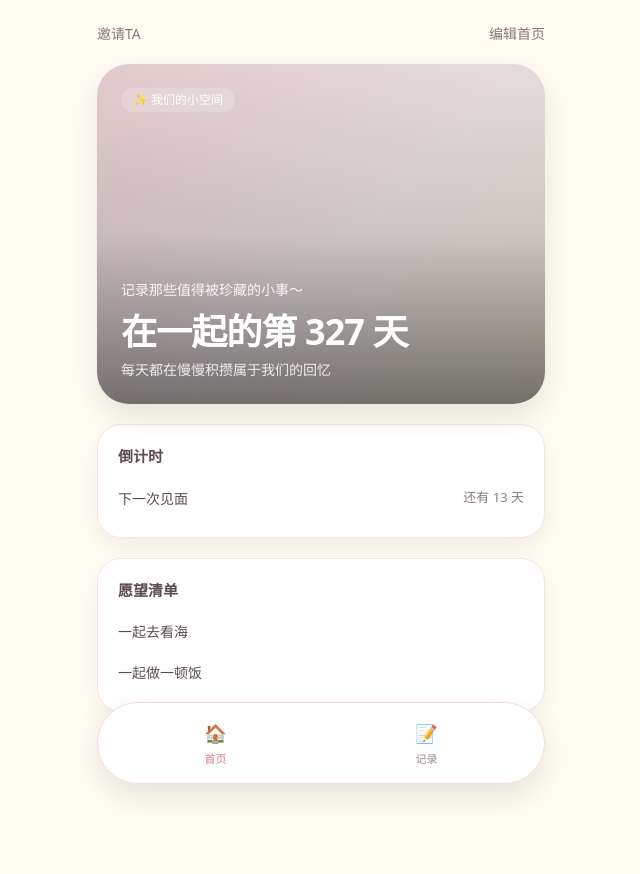
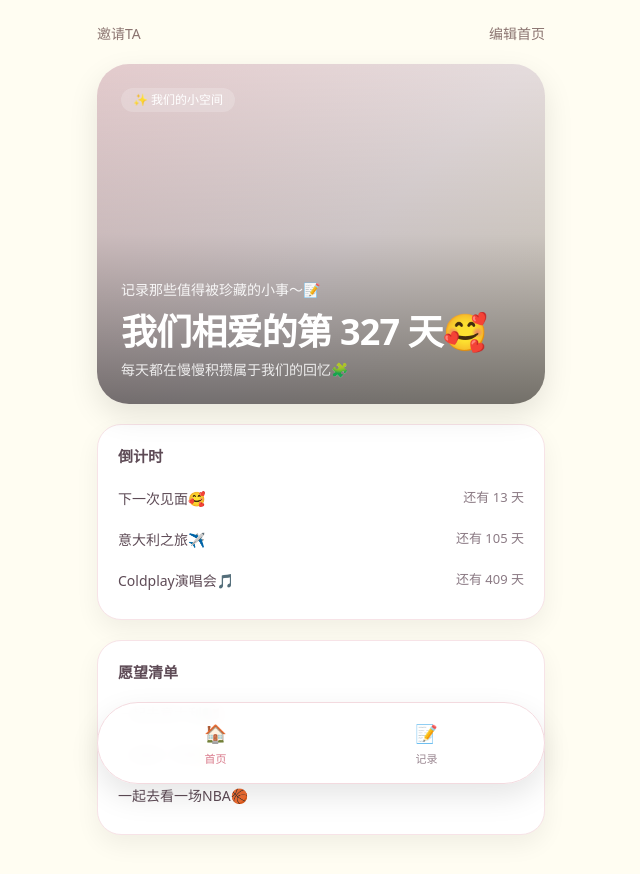
Before and after one commit to qw1-bot/Moment-Us, a Next.js app: page / in a window 1280 px wide. Both pictures are taken after a click on the button "进入我们的小空间". Shown: the top 874 px of the page, without its empty margins (319-959 px from the left). Before the commit the page ends 824 px from the top, so only its background shows below. Built offline with nearby package versions, Linux system fonts and the light colour scheme.

Commit message:
Update page.jsx

```diff
--- a/app/page.jsx
+++ b/app/page.jsx
@@ -137,7 +137,7 @@ function WelcomePage({ onStart, onInvite }) {
             <p className="text-base leading-7 text-[#6B5B57] px-2">
               一个只属于你们的空间，
               <br />
-              用来记录那些值得被记住的瞬间✨💗
+              用来记录那些值得被记住的时刻✨💗
             </p>
           </div>
         </div>
@@ -198,7 +198,7 @@ function PairPage({
           <div>
             <h3 className="text-lg font-semibold text-[#7D5A5A]">生成邀请码</h3>
             <p className="text-sm text-[#8B7470] mt-1">
-              把邀请码分享给对方，一起进入同一个空间。
+              把邀请码分享给对方，进入你们的共同空间。
             </p>
           </div>
 
@@ -218,7 +218,7 @@ function PairPage({
           <div>
             <h3 className="text-lg font-semibold text-[#7D5A5A]">输入邀请码</h3>
             <p className="text-sm text-[#8B7470] mt-1">
-              输入后，就能进入你们的共同空间。
+              输入后，就能进入你们的共同空间啦～
             </p>
           </div>
 
@@ -332,13 +332,13 @@ function HomePage({ homeData, setHomeData, onGoPair }) {
 
               <div>
                 <p className="text-sm text-white/90">
-                  记录那些值得被珍藏的小事～
+                  记录那些值得被珍藏的小事～📝
                 </p>
                 <h1 className="mt-3 text-4xl font-bold tracking-tight">
-                  在一起的第 {daysTogether || 0} 天
+                  我们相爱的第 {daysTogether || 0} 天🥰
                 </h1>
                 <p className="mt-2 text-sm text-white/85">
-                  每天都在慢慢积攒属于我们的回忆
+                  每天都在慢慢积攒属于我们的回忆🧩
                 </p>
               </div>
             </div>
@@ -378,7 +378,7 @@ function HomePage({ homeData, setHomeData, onGoPair }) {
             </div>
 
             <div className="space-y-3">
-              <label className="text-sm text-[#7B6A75]">倒计时（最多 3 个）</label>
+              <label className="text-sm text-[#7B6A75]">爱的沙漏⏳（最多 3 个）</label>
 
               {[0, 1, 2].map((index) => (
                 <div key={index} className="grid grid-cols-1 gap-3">
@@ -404,7 +404,7 @@ function HomePage({ homeData, setHomeData, onGoPair }) {
             </div>
 
             <div className="space-y-3">
-              <label className="text-sm text-[#7B6A75]">愿望清单（最多 3 个）</label>
+              <label className="text-sm text-[#7B6A75]">愿望清单💗（最多 3 个）</label>
 
               {[0, 1, 2].map((index) => (
                 <input
@@ -499,9 +499,9 @@ const filterTabs = [
     <div className="min-h-screen bg-cheese px-5 pt-6 pb-28 relative">
       <div className="max-w-xl mx-auto">
         <div className="mb-4">
-          <h2 className="text-xl font-bold text-[#7D5A5A]">记录</h2>
+          <h2 className="text-xl font-bold text-[#7D5A5A]">MOMENT</h2>
           <p className="text-[13px] text-[#8B7470] mt-1">
-            把那些值得珍藏的回忆，记录下来。
+            把那些值得珍藏的时刻，安放在这里。
           </p>
         </div>
 
@@ -730,11 +730,11 @@ const [homeData, setHomeData] = useState({
   togetherDate: "2025-04-15",
   coverImage: "",
   countdowns: [
-    { title: "下一次见面", date: "2026-03-20" },
-    { title: "", date: "" },
-    { title: "", date: "" },
+    { title: "下一次见面🥰", date: "2026-03-20" },
+    { title: "意大利之旅✈️", date: "2026-06-20" },
+    { title: "Coldplay演唱会🎵", date: "2027-04-20" },
   ],
-  wishes: ["一起去看海", "一起做一顿饭", ""],
+  wishes: ["一起去意大利🇮🇹", "一起做一顿饭😋", "一起去看一场NBA🏀"],
 });
 
   useEffect(() => {
```
